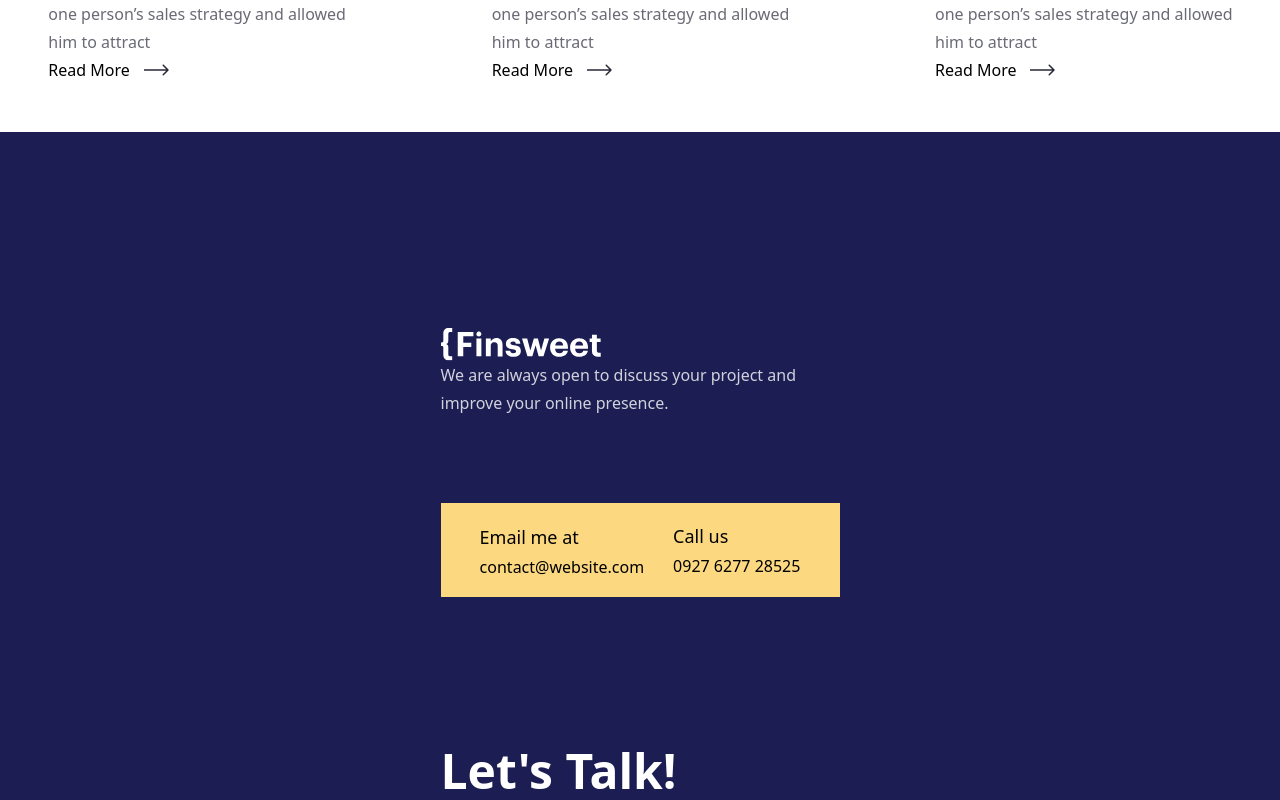
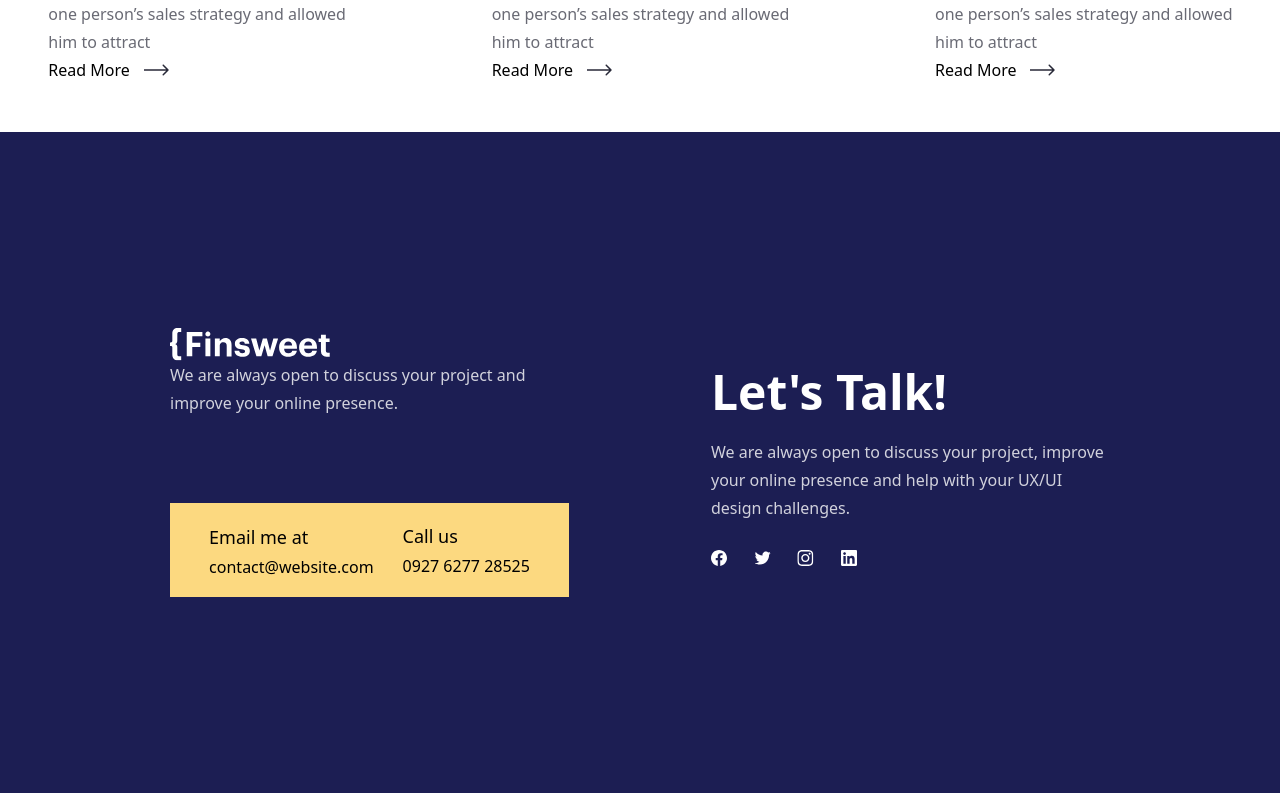
Before and after one commit to QuratUlAin-AlphaSquad/BasicBlog, a SvelteKit app: page / in a window 1280 px wide. Shown: the part 6780-7580 px from the top of the page. Built offline with nearby package versions, Linux system fonts and the light colour scheme.

Commit message:
footer lg class added

```diff
--- a/src/Components/Footer.svelte
+++ b/src/Components/Footer.svelte
@@ -4,7 +4,7 @@
 
 
 <footer>
-    <div class="bg-[#1C1E53] flex flex-row gap-[142px] justify-center pt-[196px] sm:flex-col sm:items-center sm:pb-[196px]">
+    <div class="bg-[#1C1E53] flex flex-row gap-[142px] justify-center pt-[196px] sm:flex-col sm:items-center sm:pb-[196px] md:flex-col md:items-center md:pb-[196px] lg:flex-row  ">
         <!-- Finsweet svg -->
         <div>
         <svg width="160" height="33" viewBox="0 0 160 33" fill="none" xmlns="http://www.w3.org/2000/svg">
```
